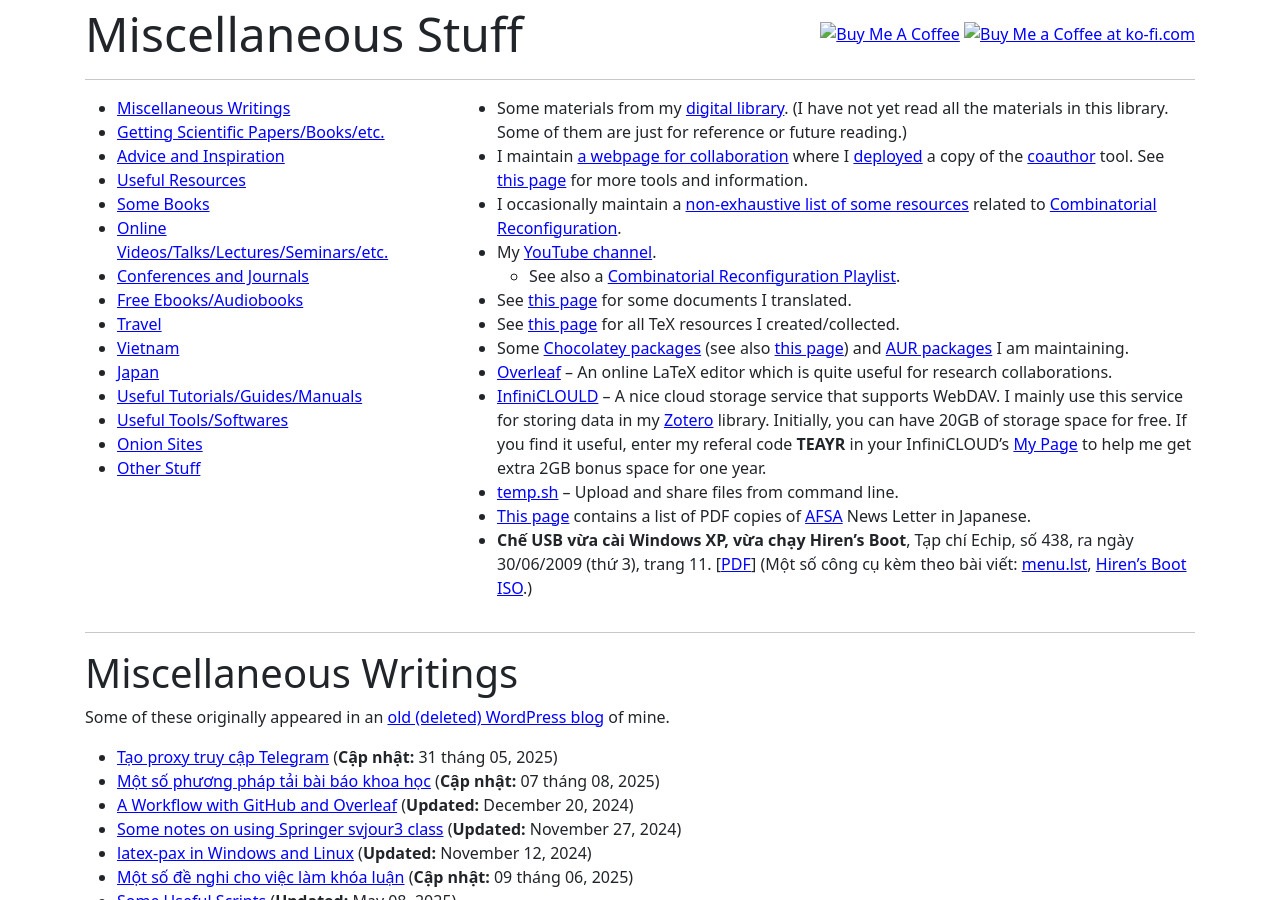
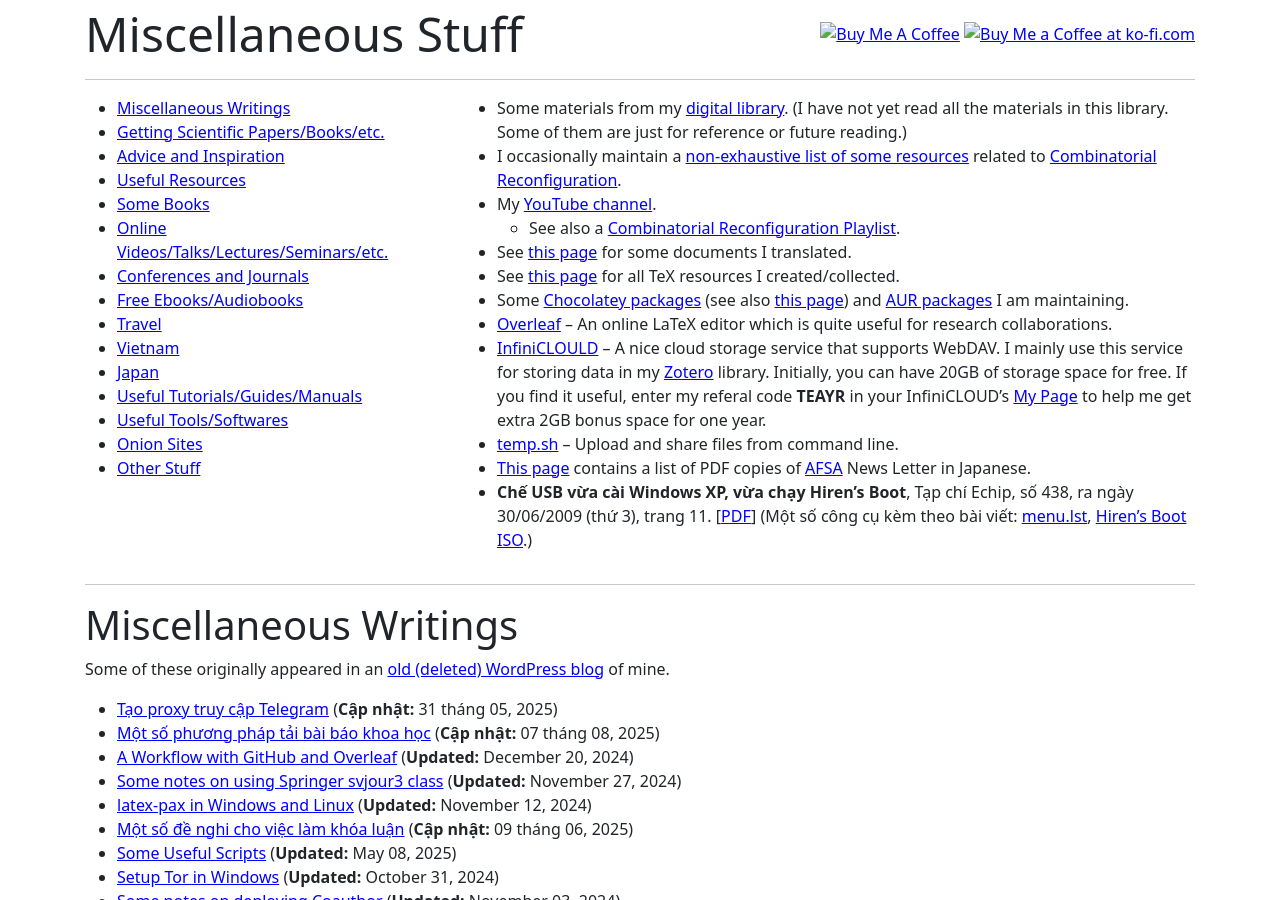
Before and after one commit to hoanganhduc/hoanganhduc.github.io, a Jekyll site: the page built from misc.md, in a window 1280 px wide and 900 px high. Built offline with Jekyll 4.4.1, drawn with Linux system fonts in a browser that asks for light colours; nearby versions of some CDN libraries; a style sheet for code colours, icons or effects is not loaded; part of the change alters nothing that is shown; some of the changed text lies outside the part shown.

Commit message:
Updated @ 2025-08-08  21:37:37 ICT

```diff
--- a/misc.md
+++ b/misc.md
@@ -2,7 +2,7 @@
 layout: default
 title: "Miscellaneous Stuff"
 permalink: /misc/
-last_modified_at: 2025-08-07
+last_modified_at: 2025-08-08
 description: This page contains a collection of miscellaneous stuff that Duc A. Hoang is interested in
 keywords: miscellaneous stuff, Duc A. Hoang
 <!--sitemap: false-->
@@ -21,7 +21,7 @@ lang: en
 
 <div class="col-xs-12 col-sm-8 col-md-8 col-lg-8" markdown="1">
 * Some materials from my [digital library]({{ site.baseurl }}/library/). (I have not yet read all the materials in this library. Some of them are just for reference or future reading.)
-* I maintain [a webpage for collaboration](https://coauthor.hoanganhduc.org/) where I [deployed]({% link _posts/2024-10-25-some-notes-on-deploying-coauthor.md %}) a copy of the [coauthor](https://github.com/edemaine/coauthor) tool. See [this page](https://github.com/edemaine/cosuite) for more tools and information.
+<!--* I maintain [a webpage for collaboration](https://coauthor.hoanganhduc.org/) where I [deployed]({% link _posts/2024-10-25-some-notes-on-deploying-coauthor.md %}) a copy of the [coauthor](https://github.com/edemaine/coauthor) tool. See [this page](https://github.com/edemaine/cosuite) for more tools and information.-->
 * I occasionally maintain a [non-exhaustive list of some resources]({% link reconf/index.md %}) related to [Combinatorial Reconfiguration](https://en.wikipedia.org/wiki/Reconfiguration).
 * My [YouTube channel](https://www.youtube.com/@hoanganhduc).
   * See also a [Combinatorial Reconfiguration Playlist](https://youtube.com/playlist?list=PL7G0wYDBSwEb_YmR0ZGD7tD2lSh_mqlmG).
```
Also changed, not shown: 1 other file.
